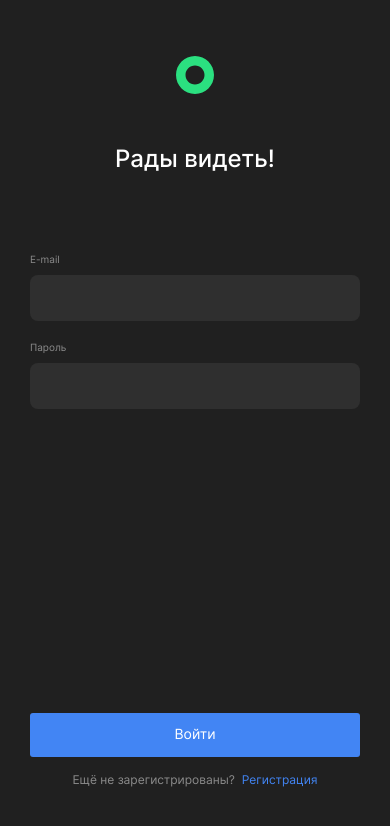
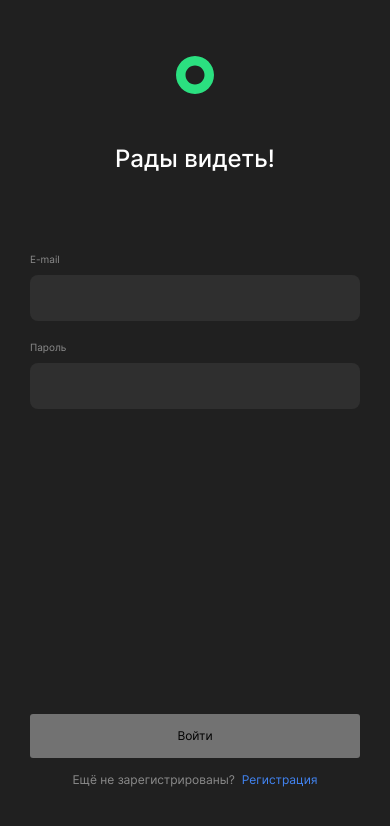
Before and after one commit to BuyanauskasAA/movies-explorer-frontend, a React (Create React App) app: page /signin in a window 390 px wide. Shown: the top 826 px of the page. Built offline with nearby package versions, Linux system fonts and the light colour scheme.

Commit message:
feat: добавить функциональность на страницу login

```diff
--- a/src/components/FormInput/FormInput.css
+++ /dev/null
@@ -1,18 +0,0 @@
-.form-label {
-    font-weight: 400;
-    font-size: 10px;
-    line-height: 1.21;
-    color: #8b8b8b;
-  }
-
-  .form-input {
-    margin: 10px 0 20px;
-    padding: 15px;
-    border: 0;
-    border-radius: 8px;
-    background-color: #2f2f2f;
-    font-weight: 400;
-    font-size: 13px;
-    line-height: 1.21;
-    color: #fff;
-  }
--- a/src/components/FormInput/FormInput.js
+++ /dev/null
@@ -1,14 +0,0 @@
-import './FormInput.css';
-
-function FormInput({ name, type, text }) {
-  return (
-    <>
-      <label className="form-label" htmlFor={name}>
-        {text}
-      </label>
-      <input className="form-input" id={name} name={name} type={type} required />
-    </>
-  );
-}
-
-export default FormInput;
--- a/src/components/FormSubmitButton/FormSubmitButton.css
+++ /dev/null
@@ -1,25 +0,0 @@
-.form-submit-button {
-  margin-bottom: 16px;
-  padding: 13px 0 15px;
-  border: 0;
-  border-radius: 3px;
-  background-color: #4285f4;
-  font-weight: 400;
-  font-size: 14px;
-  line-height: 1.21;
-  color: #fff;
-  cursor: pointer;
-  transition: opacity 0.25s ease-in-out;
-}
-
-.form-submit-button:hover {
-  opacity: 0.8;
-}
-
-@media (max-width: 320px) {
-  .form-submit-button {
-    margin-bottom: 15px;
-    padding: 15px 0 15px;
-    font-size: 12px;
-  }
-}
--- a/src/components/FormSubmitButton/FormSubmitButton.js
+++ /dev/null
@@ -1,11 +0,0 @@
-import './FormSubmitButton.css';
-
-function FormSubmitButton({ text }) {
-  return (
-    <button className="form-submit-button" type="submit">
-      {text}
-    </button>
-  );
-}
-
-export default FormSubmitButton;
--- a/src/components/Login/Login.css
+++ b/src/components/Login/Login.css
@@ -18,6 +18,65 @@
   flex-direction: column;
   flex: 1 1 auto;
   min-height: 396px;
+}
+
+.login-label {
+  font-weight: 400;
+  font-size: 10px;
+  line-height: 1.21;
+  color: #8b8b8b;
+}
+
+.login-input {
+  margin: 10px 0 0;
+  padding: 15px;
+  border: 0;
+  border-radius: 8px;
+  background-color: #2f2f2f;
+  font-weight: 400;
+  font-size: 13px;
+  line-height: 1.21;
+  color: #fff;
+}
+
+.login-input__error {
+  color: #ee3465;
+}
+
+.login-input-error {
+  display: block;
+  min-height: 12px;
+  margin: 4px 0;
+  font-weight: 400;
+  font-size: 10px;
+  line-height: 1.21;
+  color: #ee3465;
+  overflow: hidden;
+  white-space: nowrap;
+  text-overflow: ellipsis;
+}
+
+.login-submit-button {
+  margin-bottom: 16px;
+  padding: 13px 0 15px;
+  border: 0;
+  border-radius: 3px;
+  background-color: #4285f4;
+  font-weight: 400;
+  font-size: 14px;
+  line-height: 1.21;
+  color: #fff;
+  cursor: pointer;
+  transition: opacity 0.25s ease-in-out;
+}
+
+.login-submit-button:hover {
+  opacity: 0.8;
+}
+
+.login-submit-button_disabled {
+  background-color: #727272;
+  color: #000;
 }
 
 .login__container {
@@ -77,6 +136,12 @@
     min-height: 483px;
   }
 
+  .login-submit-button {
+    margin-bottom: 15px;
+    padding: 15px 0 15px;
+    font-size: 12px;
+  }
+
   .login__caption {
     font-size: 12px;
     gap: 7px;
--- a/src/components/Login/Login.js
+++ b/src/components/Login/Login.js
@@ -1,22 +1,81 @@
+import React from 'react';
 import './Login.css';
 import { Link } from 'react-router-dom';
 import Logo from '../Logo/Logo';
-import FormInput from '../FormInput/FormInput';
-import FormSubmitButton from '../FormSubmitButton/FormSubmitButton';
 import Error from '../Error/Error';
 
-function Login() {
+function Login({ onLogin, isErrorVisible, errorStatus }) {
+  const [formValue, setFormValue] = React.useState({});
+  const [formErrors, setFormErrors] = React.useState({ name: '', email: '', password: '' });
+  const [isFormValid, setFormValid] = React.useState(false);
+
+  function handleChange(event) {
+    const target = event.target;
+    const { name, value } = target;
+    setFormValue({ ...formValue, [name]: value });
+    setFormErrors({ ...formErrors, [name]: target.validationMessage });
+    setFormValid(target.closest('form').checkValidity());
+  }
+
+  function handleSubmit(event) {
+    event.preventDefault();
+
+    onLogin(formValue);
+  }
+
+  let errorText;
+
+  if (errorStatus === 401) {
+    errorText = 'Вы ввели неправильный логин или пароль.';
+  } else if (errorStatus === 400) {
+    errorText = 'При авторизации произошла ошибка. Токен не передан или передан не в том формате.';
+  } else {
+    errorText = 'При авторизации произошла ошибка. Переданный токен некорректен';
+  }
+
   return (
     <main className="login">
       <Logo />
       <h1 className="login__title">Рады видеть!</h1>
       <form className="login__form">
         <div className="login__container">
-          <FormInput name="email" type="email" text="E-mail" />
-          <FormInput name="password" type="password" text="Пароль" />
+          <label className="login-label" htmlFor="email">
+            E-mail
+          </label>
+          <input
+            onChange={handleChange}
+            className={`login-input ${formErrors.email.length > 0 ? 'login-input__error' : ''}`}
+            id="email"
+            name="email"
+            type="email"
+            required
+            autoComplete="on"
+          />
+          <span className="login-input-error">{formErrors.email}</span>
+          <label className="login-label" htmlFor="password">
+            Пароль
+          </label>
+          <input
+            onChange={handleChange}
+            className={`login-input ${formErrors.password.length > 0 ? 'login-input__error' : ''}`}
+            id="password"
+            name="password"
+            type="password"
+            minLength="2"
+            maxLength="30"
+            required
+          />
+          <span className="login-input-error">{formErrors.password}</span>
         </div>
-        <Error isActive={false} text="Вы ввели неправильный логин или пароль." />
-        <FormSubmitButton text="Войти" />
+        <Error isActive={isErrorVisible} text={errorText} />
+        <button
+          onClick={handleSubmit}
+          className={`login-submit-button ${isFormValid ? '' : 'login-submit-button_disabled'}`}
+          type="submit"
+          disabled={!isFormValid}
+        >
+          Войти
+        </button>
       </form>
       <div className="login__caption">
         <p className="login__text">Ещё не зарегистрированы?</p>
```
